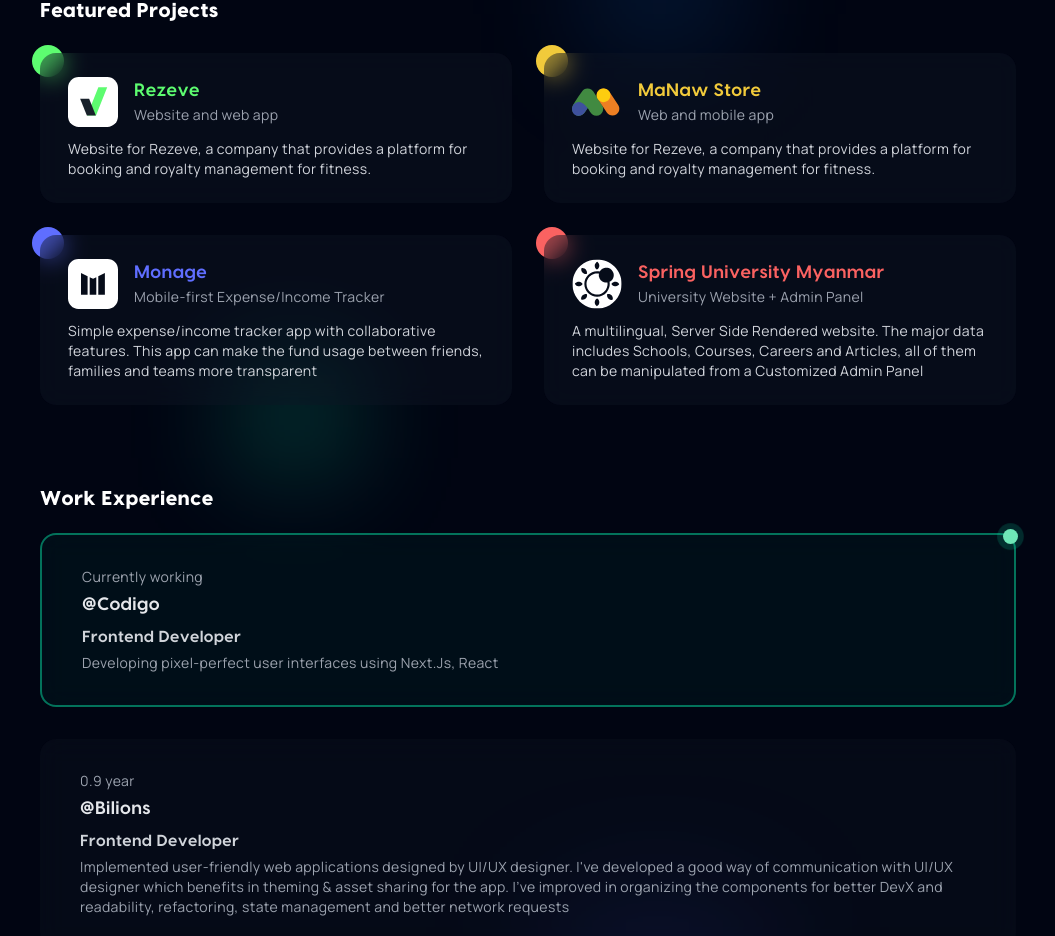
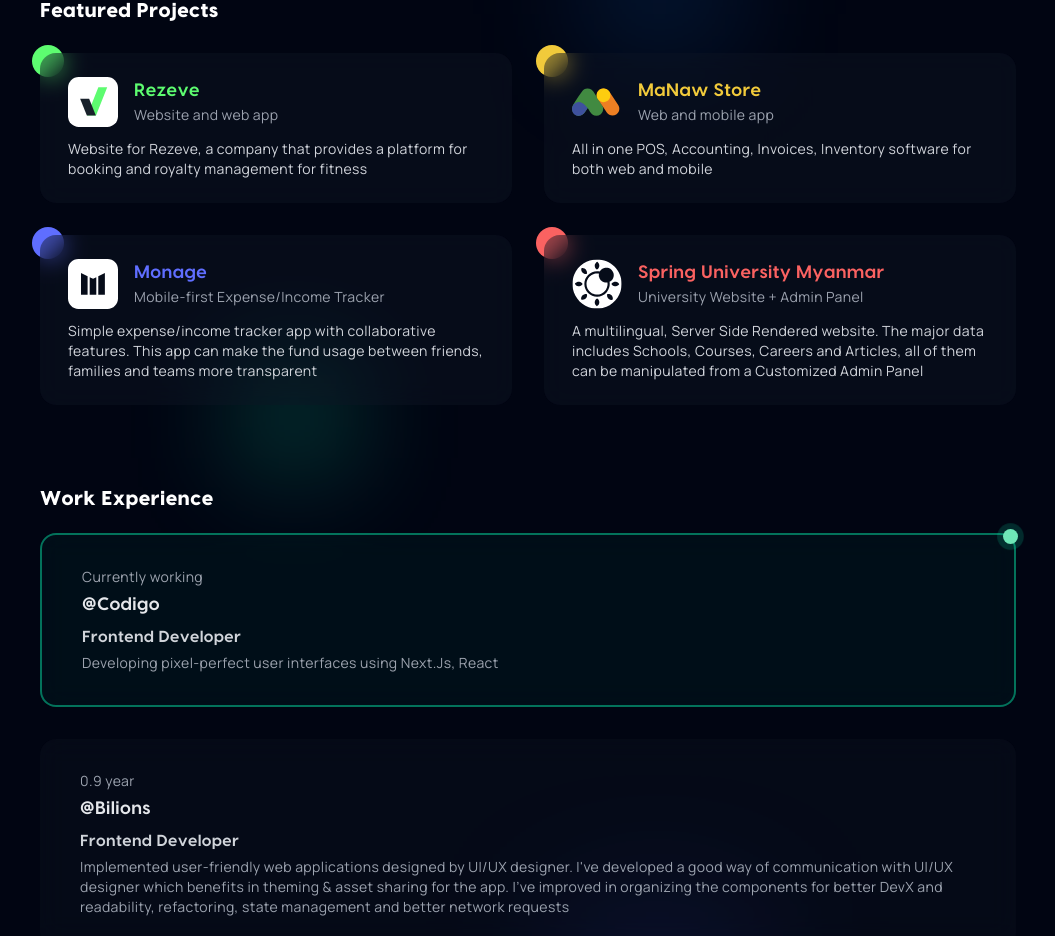
Before and after one commit to ZeyarPaing/personal-site, a Next.js app: page / in a window 1280 px wide. Shown: the part 800-1736 px from the top of the page, without its empty margins (112-1167 px from the left). Built offline with nearby package versions, Linux system fonts and the light colour scheme.

Commit message:
feat: update descs

```diff
--- a/helper/data.ts
+++ b/helper/data.ts
@@ -142,7 +142,7 @@
     logo: '/assets/logos/rezeve.svg',
     type: 'Website and web app',
     description:
-      'Website for Rezeve, a company that provides a platform for booking and royalty management for fitness.',
+      'Website for Rezeve, a company that provides a platform for booking and royalty management for fitness',
     demoUrl: 'https://rezeve.com',
     color: '#5DFC70',
   },
@@ -151,7 +151,7 @@
     logo: '/assets/logos/manawstore.svg',
     type: 'Web and mobile app',
     description:
-      'Website for Rezeve, a company that provides a platform for booking and royalty management for fitness.',
+      'All in one POS, Accounting, Invoices, Inventory software for both web and mobile',
     demoUrl: 'https://merchant.manawstore.com/',
     color: '#f1ca3b',
   },
```
